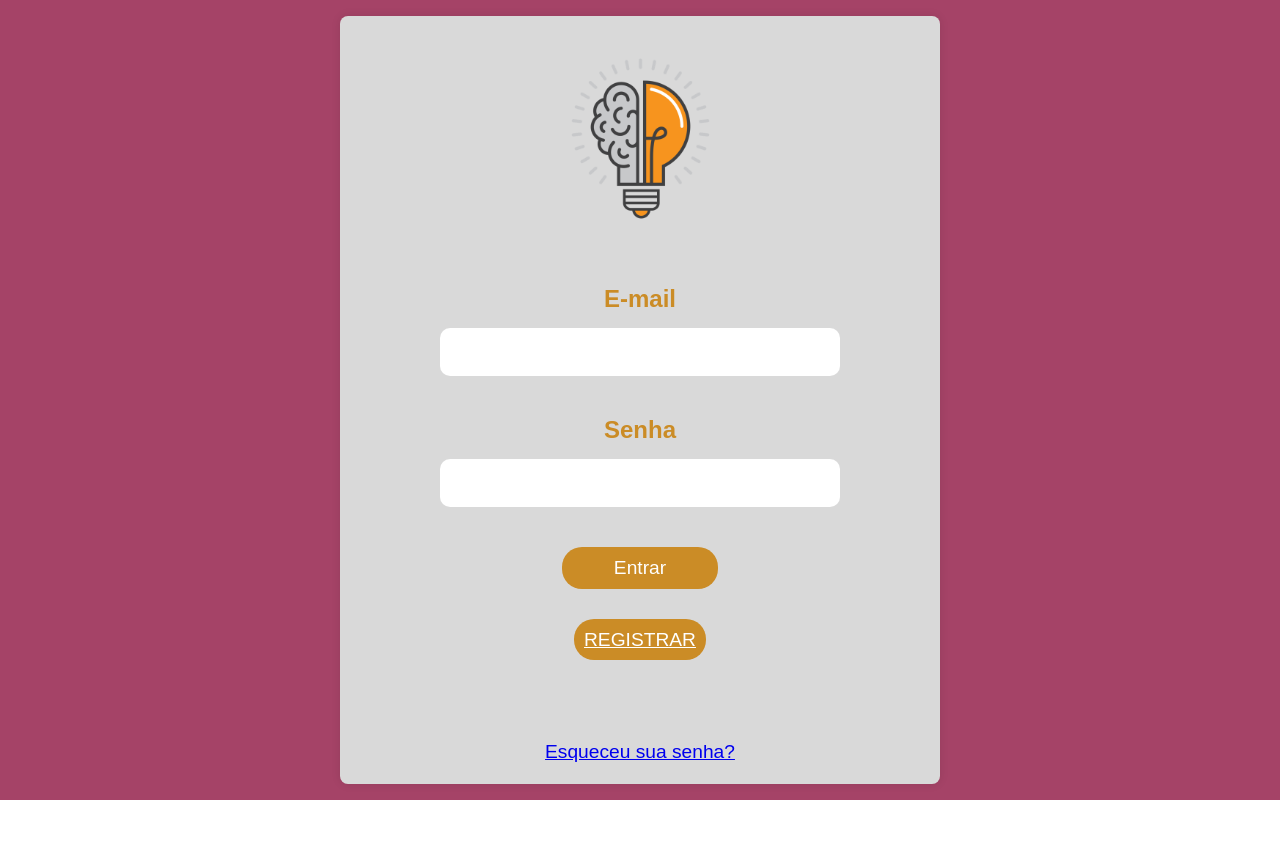
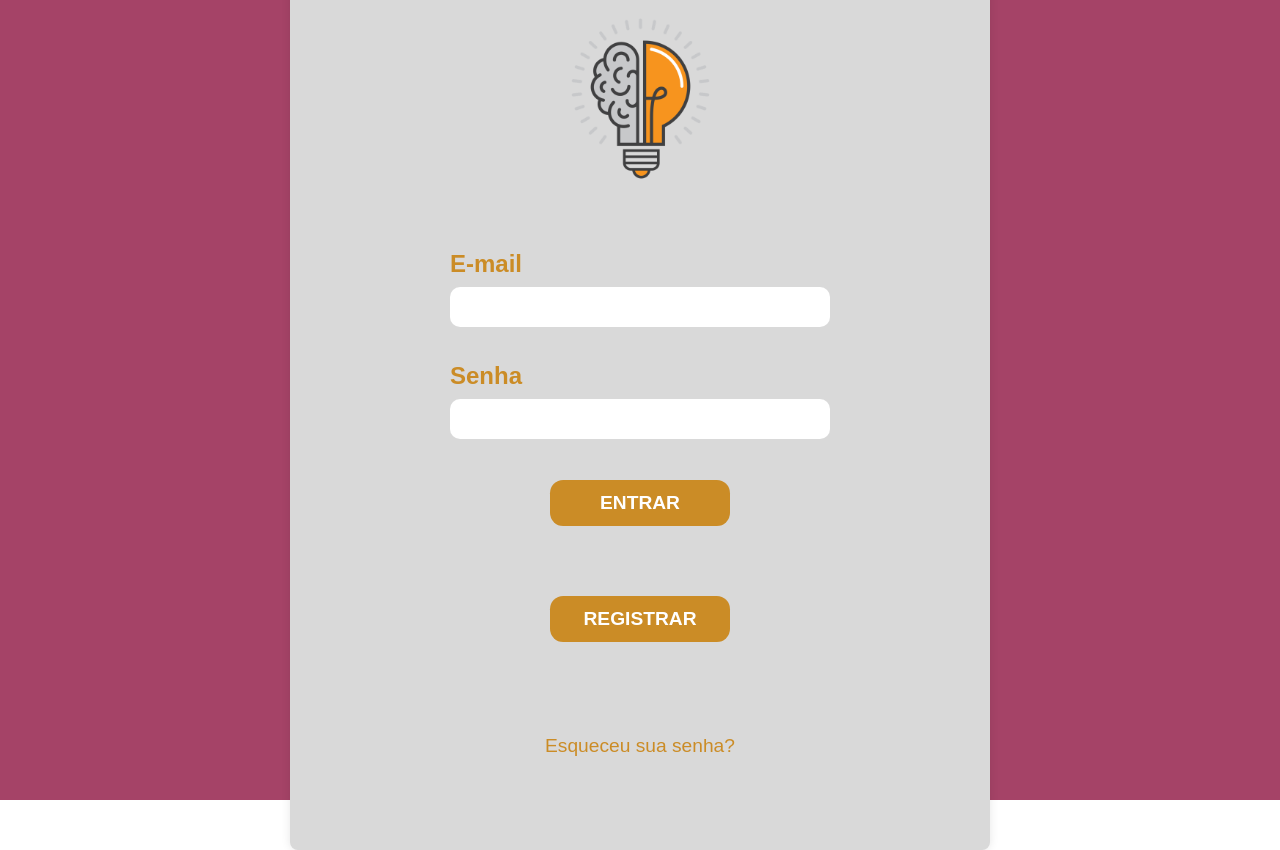
Before and after one commit to MenossiJose/Criativas, a React (Vite) app in the folder frontend/: page / in a window 1280 px wide. Before the commit the page ends 800 px from the top, so only its background shows below. Built offline with nearby package versions, Linux system fonts and the light colour scheme.

Commit message:
remove css and changed to chracka ui

```diff
--- a/frontend/src/main.jsx
+++ b/frontend/src/main.jsx
@@ -2,14 +2,17 @@ import React from "react";
 import ReactDOM from "react-dom/client";
 import { BrowserRouter } from "react-router-dom";
 import { UserProvider } from "./providers/UserContext.jsx";
+import { ChakraProvider } from "@chakra-ui/react";
 import App from './App.jsx'
 
 ReactDOM.createRoot(document.getElementById("root")).render(
+  <ChakraProvider>
     <React.StrictMode>
       <BrowserRouter>
         <UserProvider>
           <App />
         </UserProvider>
       </BrowserRouter>
-  </React.StrictMode>,
+    </React.StrictMode>
+  </ChakraProvider>
 )
--- a/frontend/src/pages/login/Login.jsx
+++ b/frontend/src/pages/login/Login.jsx
@@ -1,11 +1,18 @@
+import {
+  FormControl,
+  FormLabel,
+  FormErrorMessage,
+  Input,
+  Button,
+  Flex,
+} from "@chakra-ui/react";
 import { useContext } from "react";
 import { yupResolver } from "@hookform/resolvers/yup";
 import { useForm } from "react-hook-form";
 import { Link as RouterLink } from "react-router-dom";
+import { Link as ChakraLink } from "@chakra-ui/react";
 import { loginSchema } from "./schema";
 import UserContext from "../../providers/UserContext";
-import ReusableInput from "../../components/reusableInput";
-import "../../styles/loginStyles.css";
 import logo from "../../assets/logo.png";
 
 const Login = () => {
@@ -27,40 +34,162 @@ const Login = () => {
   };
 
   return (
-    <div className="body">
-      <div className="login-container">
-        <div>
-          <img src={logo} alt="logo" className="logo" />
-        </div>
-        <form onSubmit={handleSubmit(submit)}>
-          <ReusableInput
-            label="E-mail"
-            className="input-field"
+    <Flex
+      bg="#a54367"
+      w="100vw"
+      h="100vh"
+      justify="center"
+      align="center"
+      fontFamily="Arial, sans-serif"
+    >
+      <Flex
+        bg="#d9d9d9"
+        p="1.25rem"
+        borderRadius="0.5rem"
+        boxShadow="0 0 10px rgba(0, 0, 0, 0.1)"
+        w={{ base: "90%", sm: "700px" }}
+        maxW="800px"
+        textAlign="center"
+        alignItems="center"
+        display="flex"
+        flexDirection="column"
+        minH="900px"
+      >
+        <img
+          src={logo}
+          alt="logo"
+          className="logo"
+          style={{ width: "clamp(100px, 30%, 165px)", margin: "2.85rem auto" }}
+        />
+
+        <form
+          onSubmit={handleSubmit(submit)}
+          style={{ padding: "1.25rem", marginBottom: "1.25rem", }}
+        >
+          {/* Campo de e-mail */}
+          <FormControl
+            isInvalid={errors.email}
+            w="100%"
+            mb="1.925rem"
+            textAlign="center"
+            alignItems="center"
+          >
+            <FormLabel
+              fontSize="clamp(1rem, 2vw, 1.5rem)"
+              fontWeight="bold"
+              color="#cb8c26"
+              mb="0.3125rem"
+              alignSelf="center"
+            >
+              E-mail
+            </FormLabel>
+            <Input
               type="email"
               {...register("email")}
+              textAlign="left"
+              p="0.625rem"
+              borderRadius="0.625rem"
+              fontSize="clamp(1rem, 2vw, 1.5rem)"
+              w={{ base: "100%", sm: "380px" }}
+              border="none"
+              bg="white"
+              _focus={{
+                outline: "2px solid #cb8c26",
+              }}
             />
-          <p className="error-message">{errors.email?.message}</p>
-          <ReusableInput
-            label="Senha"
-            className="input-field"
+            <FormErrorMessage>
+              {errors.email && errors.email.message}
+            </FormErrorMessage>
+          </FormControl>
+
+          {/* Campo de senha */}
+          <FormControl
+            isInvalid={errors.password}
+            mb="1.925rem"
+            textAlign="center"
+          >
+            <FormLabel
+              fontSize="clamp(1rem, 2vw, 1.5rem)"
+              fontWeight="bold"
+              color="#cb8c26"
+              mb="0.3125rem"
+            >
+              Senha
+            </FormLabel>
+            <Input
               type="password"
               {...register("password")}
+              textAlign="left"
+              p="0.625rem"
+              borderRadius="0.625rem"
+              fontSize="clamp(1rem, 2vw, 1.5rem)"
+              maxW="400px"
+              w={{ base: "100%", sm: "380px" }}
+              border="none"
+              bg="white"
+              _focus={{
+                outline: "2px solid #cb8c26",
+              }}
             />
-          <p className="error-message">{errors.password?.message}</p>
-          <button type="submit" className="button-container" disabled={loadingLogin}>
-            {loadingLogin ? "Entrando..." : "Entrar"}
-          </button>
+            <FormErrorMessage>
+              {errors.password && errors.password.message}
+            </FormErrorMessage>
+          </FormControl>
+
+          {/* Botão de login */}
+          <Button
+            type="submit"
+            isLoading={loadingLogin}
+            disabled={loadingLogin}
+            bg="#cb8c26"
+            color="white"
+            fontSize="clamp(1rem, 1.5vw, 1.375rem)"
+            p="0.625rem"
+            h="2.875rem"
+            w="clamp(180px, 30%, 200px)"
+            borderRadius="0.825rem"
+            mt="0.625rem"
+            _hover={{ bg: "#f9bb58" }}
+          >
+            {loadingLogin ? "Entrando..." : "ENTRAR"}
+          </Button>
         </form>
-        <div>
-          <RouterLink to="/register" className="button-container">
+
+        {/* Botão de registro */}
+        <ChakraLink
+          as={RouterLink}
+          to="/register"
+          mt="1.25rem"
+          w="clamp(180px, 30%, 200px)"
+        >
+          <Button
+            bg="#cb8c26"
+            color="white"
+            fontSize="clamp(1rem, 1.5vw, 1.375rem)"
+            p="0.625rem"
+            h="2.875rem"
+            w="clamp(180px, 30%, 200px)"
+            borderRadius="0.825rem"
+            mt="0.625rem"
+            _hover={{ bg: "#f9bb58" }}
+          >
             REGISTRAR
-          </RouterLink>
-        </div>
-        <RouterLink to="/forgot-password" className="button-forgot">
+          </Button>
+        </ChakraLink>
+
+        {/* Link de esquecimento de senha */}
+        <ChakraLink
+          as={RouterLink}
+          to="/forgot-password"
+          mt="5.625rem"
+          fontSize="clamp(1rem, 1.5vw, 1.375rem)"
+          color="#CB8C26"
+          _hover={{ textDecoration: "underline" }}
+        >
           Esqueceu sua senha?
-        </RouterLink>
-      </div>
-    </div>
+        </ChakraLink>
+      </Flex>
+    </Flex >
   );
 };
 
--- a/frontend/src/styles/loginStyles.css
+++ /dev/null
@@ -1,157 +0,0 @@
-* {
-  margin: 0;
-  padding: 0;
-  box-sizing: border-box;
-}
-
-form {
-  padding: 1.25rem;
-  margin-bottom: 1.25rem;
-}
-
-.body {
-  font-family: Arial, sans-serif;
-  background-color: #a54367;
-  display: flex;
-  justify-content: center;
-  min-height: 100vh;
-}
-
-.logo {
-  width: clamp(100px, 30%, 165px);
-  height: auto;
-  margin: 1.25rem;
-}
-
-.input-container {
-  width: 100%;
-  padding: 0.625rem;
-  margin: 0.625rem 0;
-  display: flex;
-  flex-direction: column;
-  align-items: center;
-}
-
-.input-container label {
-  font-size: clamp(1rem, 2vw, 1.5rem);
-  font-weight: bold;
-  color: #cb8c26;
-  margin-bottom: 0.3125rem;
-}
-
-.login-container {
-  background-color: #d9d9d9;
-  padding: 1.25rem;
-  border-radius: 0.5rem;
-  box-shadow: 0 0 0.625rem rgba(0, 0, 0, 0.1);
-  width: 90%;
-  max-width: 600px;
-  text-align: center;
-  margin: 1rem;
-  display: flex;
-  flex-direction: column;
-  min-height: 400px;
-}
-
-.login-container h3 {
-  text-decoration: underline;
-  margin-top: auto;
-  margin-bottom: 1.25rem;
-  font-size: clamp(1rem, 2vw, 1.5rem);
-  font-weight: lighter;
-  color: #cb8c26;
-  font-family: Inter, sans-serif;
-}
-
-.login-container input[type="email"],
-.login-container input[type="password"] {
-  width: 100%;
-  max-width: 400px;
-  padding: 0.625rem;
-  margin: 0.625rem 0;
-  border: 0;
-  border-radius: 0.625rem;
-  font-size: clamp(1rem, 2vw, 1.5rem);
-  text-align: center;
-}
-
-.button-container {
-  width: clamp(120px, 30%, 200px);
-  padding: 0.625rem;
-  background-color: #cb8c26;
-  border: none;
-  border-radius: 1.25rem;
-  color: white;
-  font-size: clamp(1rem, 1.5vw, 1.375rem);
-  cursor: pointer;
-  margin-top: 0.625rem;
-}
-
-.button-container:hover {
-  background-color: #f9bb58;
-}
-
-.login-container a:hover {
-  text-decoration: underline;
-}
-
-.button-forgot {
-  border: none;
-  background-color: transparent;
-  font-size: clamp(1rem, 1.5vw, 1.375rem);
-  cursor: pointer;
-  margin-top: 5.625rem;
-}
-
-.error-message {
-  color: red;
-  font-size: 0.85rem;
-  margin-top: 0.25rem;
-  opacity: 1;
-  transition: opacity 0.3s ease-in-out;
-}
-
-.error-message.hidden {
-  opacity: 0;
-  visibility: hidden;
-}
-
-@media screen and (max-width: 1024px) {
-  .login-container {
-    min-height: 350px;
-    width: 95%;
-  }
-
-  .button-container {
-    width: 50%;
-  }
-}
-
-@media screen and (max-width: 768px) {
-  .login-container {
-    min-height: 350px;
-    width: 95%;
-    padding: 1rem;
-  }
-
-  .button-container {
-    width: 50%;
-  }
-}
-
-@media screen and (max-width: 480px) {
-  .login-container {
-    min-height: 300px;
-    width: 100%;
-    margin: 0.5rem;
-  }
-
-  .input-container {
-    padding: 0.5rem;
-  }
-
-  .login-container input[type="email"],
-  .login-container input[type="password"] {
-    width: 90%;
-  }
-}
```
Lines whose indentation alone changed are shown as unchanged.
